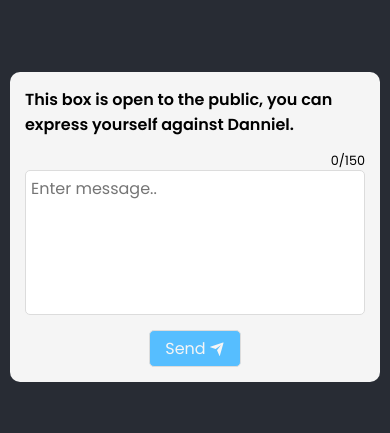
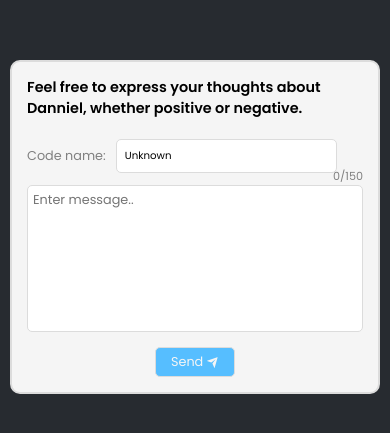
Before and after one commit to qaezrun/portfolio, a React (Create React App) app: page / in a window 390 px wide. Shown: the part 205-638 px from the top of the page. Built offline with nearby package versions, Linux system fonts and the light colour scheme.

Commit message:
Added codename feature

```diff
--- a/src/components/MessageCreation/create.css
+++ b/src/components/MessageCreation/create.css
@@ -6,7 +6,7 @@ html,body{
 
 .main-con{
     min-height: 100vh;
-    background-color: #282c34;
+    background-color: #272b30;
     display: flex;
     align-items: center;
     justify-content: center;
@@ -14,29 +14,55 @@ html,body{
 .sub-con{
     padding: 15px;
     width: 400px;
-    height: 280px;
+    height: 300px;
     border-radius: 10px;
     background-color: whitesmoke;
     display: flex;
     flex-direction: column;
     gap: 15px;
     align-items: center;
+    border: 2px solid gainsboro;
 }
 .sub-con h4{
     font-family: popsemibo;
     margin: 0px;
 }
+.codeName{
+    width: 100%;
+    height: auto;
+    display: flex;
+    flex-direction: row;
+    font-family: popreg;
+    font-size: .9em;
+    gap: 10px;
+    padding: 5px 0px 0px 0px;
+}
+.codeName label{
+    display: flex;
+    align-items: center;
+    color: gray;
+}
+.codeName input{
+    border-radius: 5px;
+    border: 1px solid gainsboro;
+    padding: 8px;
+    font-family: popreg;
+    font-size: 1em;
+}
+
 .textMessage{
     width: 100%;
     height: 100%;
     display: flex;
     flex-direction: column;
+    margin-top: -20px;
 }
 .textMessage p{
     margin: 0px;
     text-align: end;
     font-family: popreg;
     font-size: .8em;
+    color: gray;
 }
 .textMessage textarea{
     font-family: popreg;
@@ -63,7 +89,6 @@ html,body{
     color: #24a0ed;
     background-color: whitesmoke;
     border: 1px solid #24a0ed;
-    transform: scale(1.07);
 }
 .send-icon{
     padding-left: 3px;
@@ -71,6 +96,24 @@ html,body{
 @media (max-width: 414px) {
     .main-con {
         padding: 10px;
+    }
+    .sub-con h4{
+        font-size: .9em;
+    }
+    .codeName{
+        font-size: .8em;
+    }
+    .codeName input{
+        font-size: .8em;
+    }
+    .textMessage p{
+        font-size: .7em;
+    }
+    .textMessage textarea{
+        font-size: .8em;
+    }
+    .btn{
+        font-size: .8em;
     }
 }
 @keyframes anvil {
--- a/src/components/MessageCreation/create.js
+++ b/src/components/MessageCreation/create.js
@@ -13,8 +13,12 @@ function Create() {
     const [buttonPopUp,setButtonPopUp] = useState(false);
     const [textAreaCount, ChangeTextAreaCount] = React.useState(0);
     const [message,setMessage] = useState('');
+    const [codename,setCodeName] = useState('Unknown');
     const [stat, setStatus] = useState(false);
 
+    const code = e => {
+        setCodeName(e.target.value)
+    };
     const recalculate = e => {
         setMessage(e.target.value)
         ChangeTextAreaCount(e.target.value.length);
@@ -22,7 +26,8 @@ function Create() {
 
     const axiosPostData = async()=>{
         const postData = {
-            message:message.trim()
+            message:message.trim(),
+            codeName:codename.trim()
         }
         await axios.post('http://localhost:4000/reviews',postData)
         .then(res=> {
@@ -48,11 +53,17 @@ function Create() {
     const handleSending = (e) =>{
         e.preventDefault()
 
-        if(textAreaCount > 0){
+        if(textAreaCount >= 10){
             axiosPostData()
+        }else if (textAreaCount >= 1 ){
+            setHeader("Please ensure it's above 10 char!");
+            setDesc("I've given plenty of space for these messages, and it might seem odd if your message is under 10 characters.");
+            setBtn("Ok!");
+            setStatus(false)
+            setButtonPopUp(true)
         }else{
             setHeader("Input text first!");
-            setDesc("You're free to express your thoughts about me, cursing is not prohibited.");
+            setDesc("No need to worry about your identity; the form only asks for a short, anonymous message.");
             setBtn("Ok!");
             setStatus(false)
             setButtonPopUp(true)
@@ -62,14 +73,18 @@ function Create() {
     return (
         <div className="main-con">
             <div className='sub-con'>
-                <h4>This box is open to the public, you can express yourself against Danniel.</h4>
+                <h4>Feel free to express your thoughts about Danniel, whether positive or negative.</h4>
+                <div className='codeName'>
+                    <label>Code name:</label>
+                    <input type='text' value={codename} onChange={code}/>
+                </div>
                 <div className='textMessage'>
                 <p>{textAreaCount}/150</p>
                 <textarea type="text" className='message' placeholder='Enter message..' value={message} onChange={recalculate} maxLength={150}></textarea>
                 </div>
-                <button className='btn' onClick={handleSending} >Send<RiSendPlaneFill className='send-icon'/></button>
+                <button className='btn' onClick={handleSending}>Send<RiSendPlaneFill className='send-icon'/></button>
             </div>
-            <Pop trigger={buttonPopUp} setTrigger={setButtonPopUp} text={btn} status={stat}>
+            <Pop trigger={buttonPopUp} setTrigger={setButtonPopUp} text={btn} status={stat} for={"message-creation"}>
                 <h4>{header}</h4>
                 <hr />
                 <p>{desc}</p>
```
